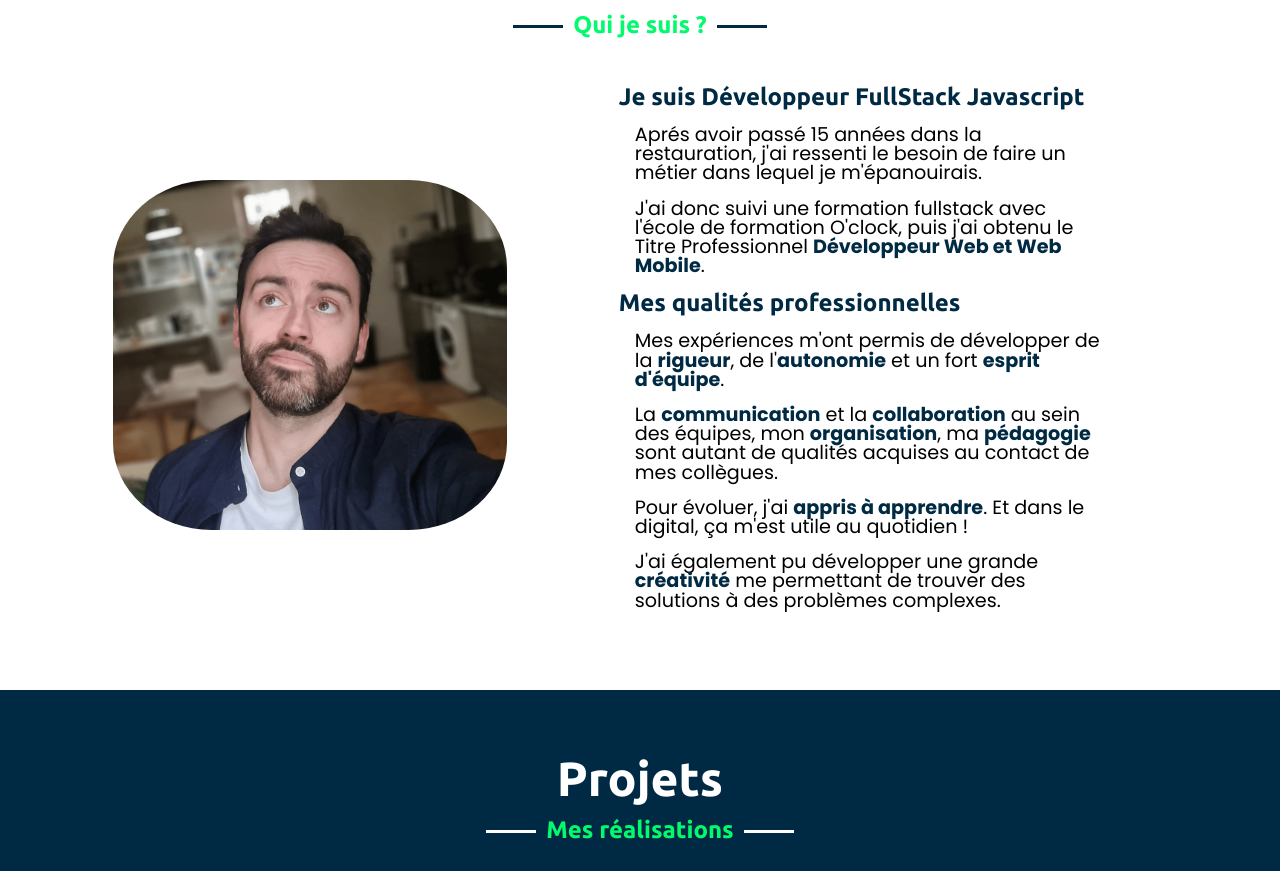
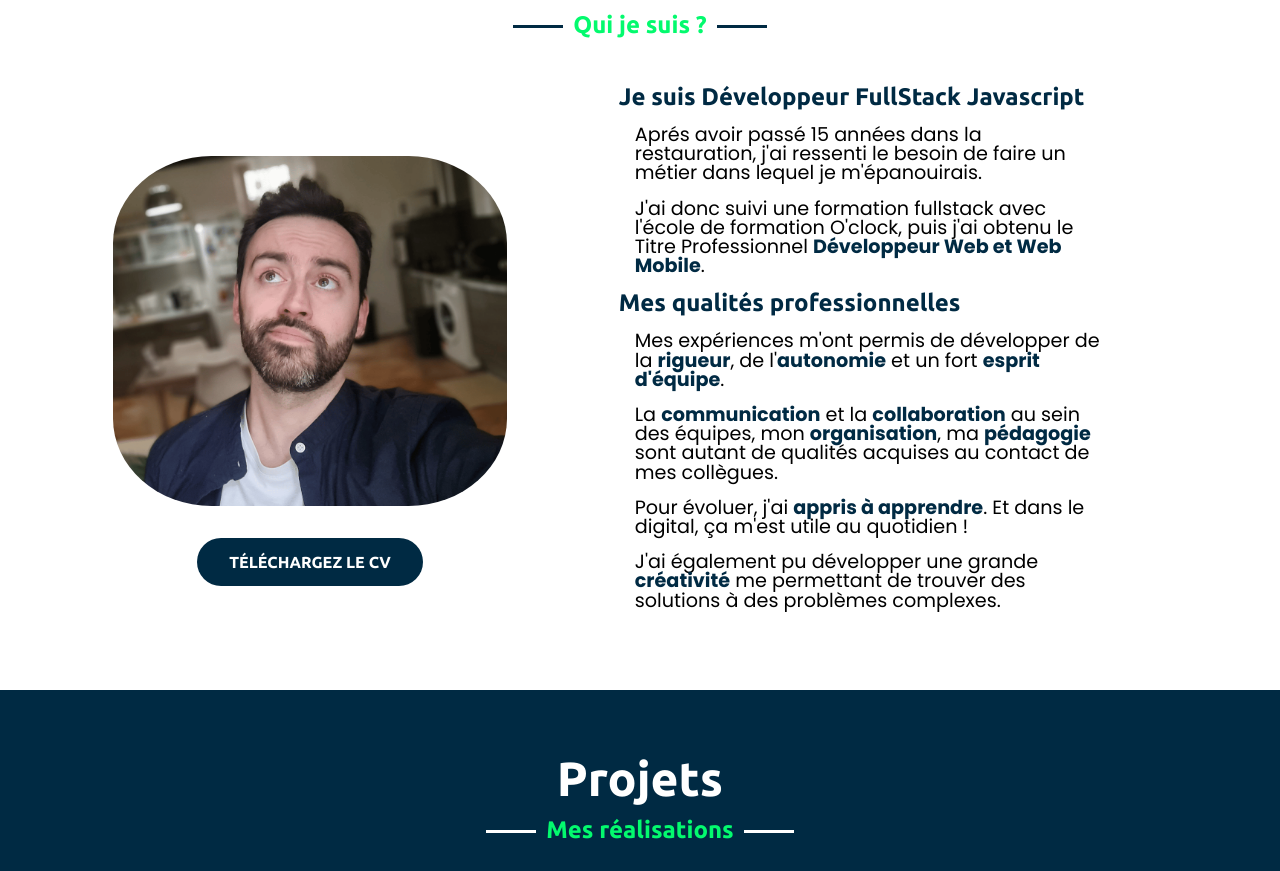
Before and after one commit to NicolasArfel/Portfolio, a website: page index.html in a window 1280 px wide. Shown: the part 915-1786 px from the top of the page. Drawn offline with nearby package versions, Linux system fonts and the light colour scheme.

Commit message:
download cv added to the about section

```diff
--- a/index.html
+++ b/index.html
@@ -80,6 +80,12 @@
               src="./images/profil.png"
               alt="selfie d'un homme barbu en chemise bleue qui regarde en l'air"
             />
+            <a
+              class="cv"
+              href="./images/ArfelNicolas.pdf"
+              download="./images/ArfelNicolas.pdf"
+              >Téléchargez le cv</a
+            >
           </div>
           <article>
             <h3>Je suis Développeur FullStack Javascript</h3>
--- a/styles/about.css
+++ b/styles/about.css
@@ -6,6 +6,7 @@
 
 .about__image {
   display: flex;
+  flex-direction: column;
   justify-content: center;
   align-items: center;
 }
@@ -20,6 +21,23 @@
   display: flex;
   justify-content: center;
   align-items: center;
+}
+
+.cv {
+  background-color: var(--dark-blue);
+  color: white;
+  font-weight: 600;
+  cursor: pointer;
+  font-family: 'Ubuntu', sans-serif;
+  padding: 1rem 2rem;
+  border-radius: 40px;
+  text-transform: uppercase;
+  font-size: 1rem;
+}
+
+.cv:hover {
+  background-color: var(--green);
+  color: var(--dark-blue);
 }
 
 article {
--- a/styles/header.css
+++ b/styles/header.css
@@ -15,8 +15,6 @@ header {
   padding: 3rem;
   display: flex;
   flex-direction: column;
-  /* border-radius: 20px; */
-  /* background-color: rgba(0, 0, 0, 0.4); */
 }
 
 .title__name {
```
Also changed, not shown: 2 other files.
